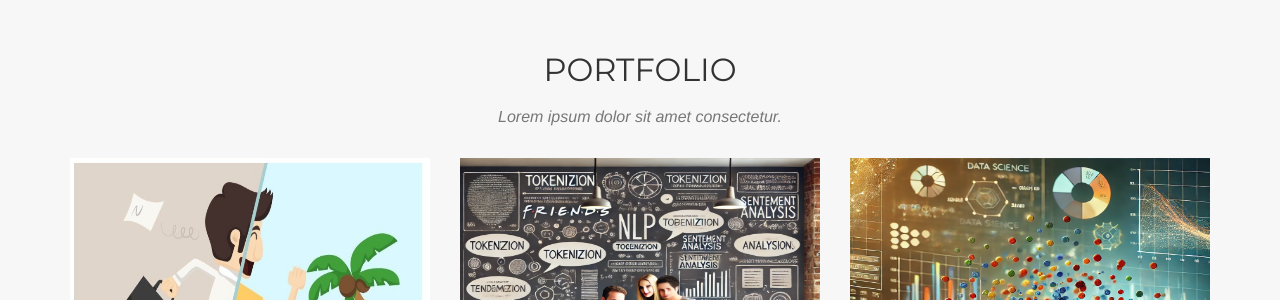
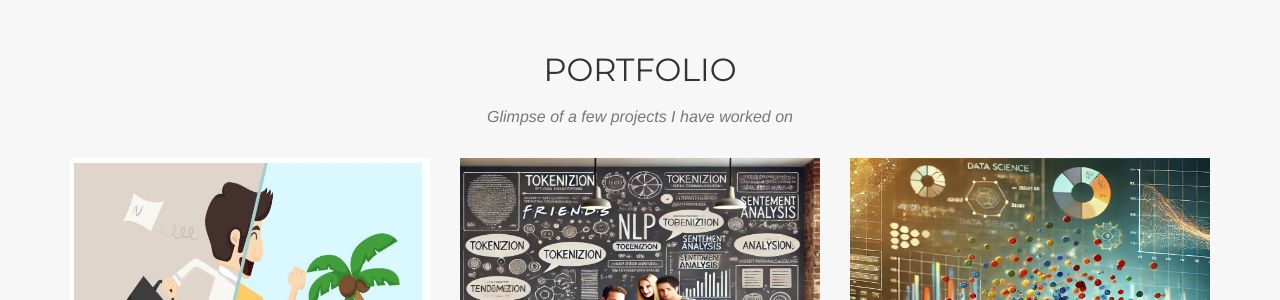
Before and after one commit to vivekp1705/vivekpandya, a Jekyll site: the page built from index.html, in a window 1280 px wide and 900 px high, scrolled down 1548 px. Shown: the part 152-452 px from the top of the window. Built offline with Jekyll 4.4.1, drawn with Linux system fonts in a browser that asks for light colours; some web fonts are replaced.

Commit message:
Update portfolio_grid.html

```diff
--- a/_includes/portfolio_grid.html
+++ b/_includes/portfolio_grid.html
@@ -4,7 +4,7 @@
             <div class="row">
                 <div class="col-lg-12 text-center">
                     <h2 class="section-heading">Portfolio</h2>
-                    <h3 class="section-subheading text-muted">Lorem ipsum dolor sit amet consectetur.</h3>
+                    <h3 class="section-subheading text-muted">Glimpse of a few projects I have worked on</h3>
                 </div>
             </div>
             <div class="row">
```
